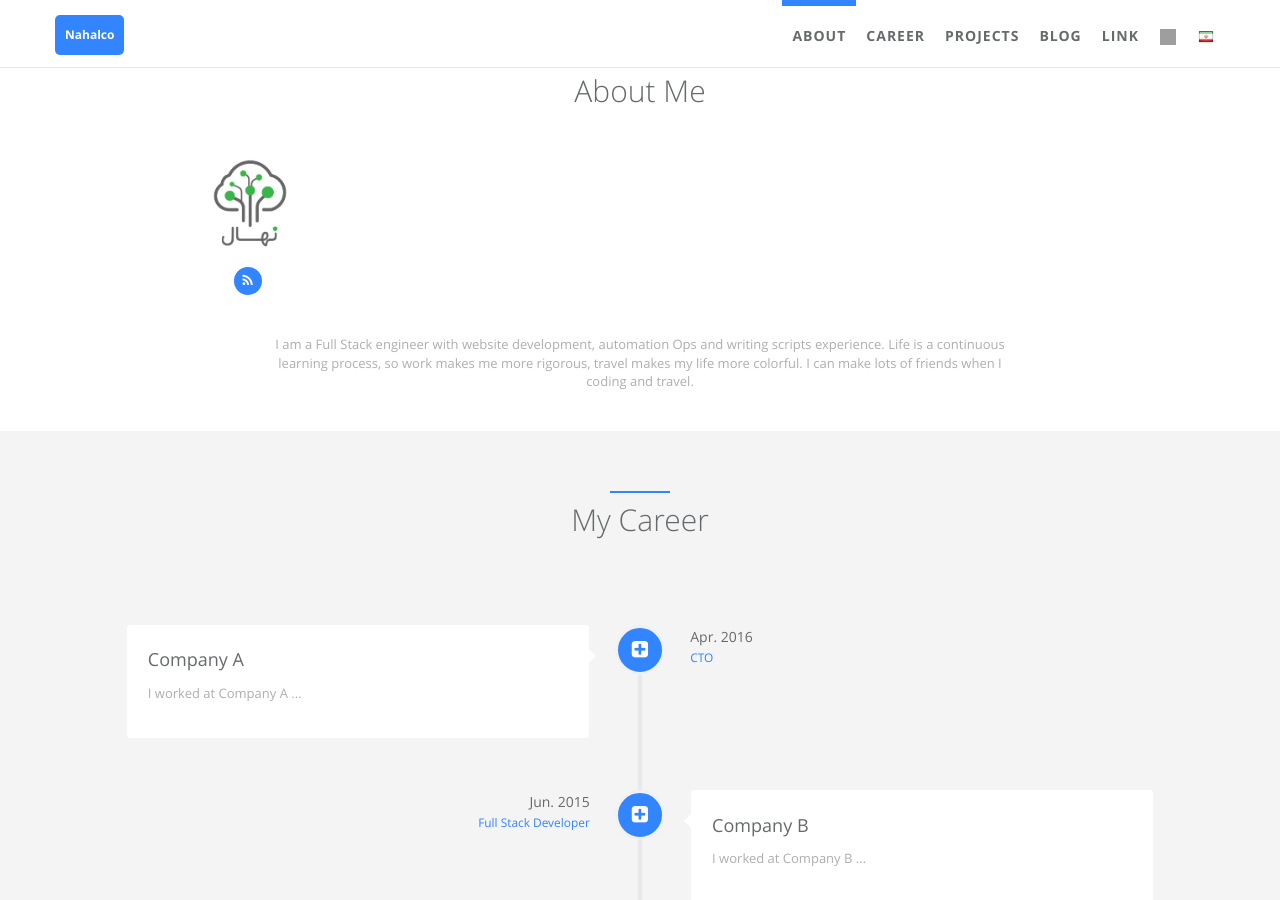
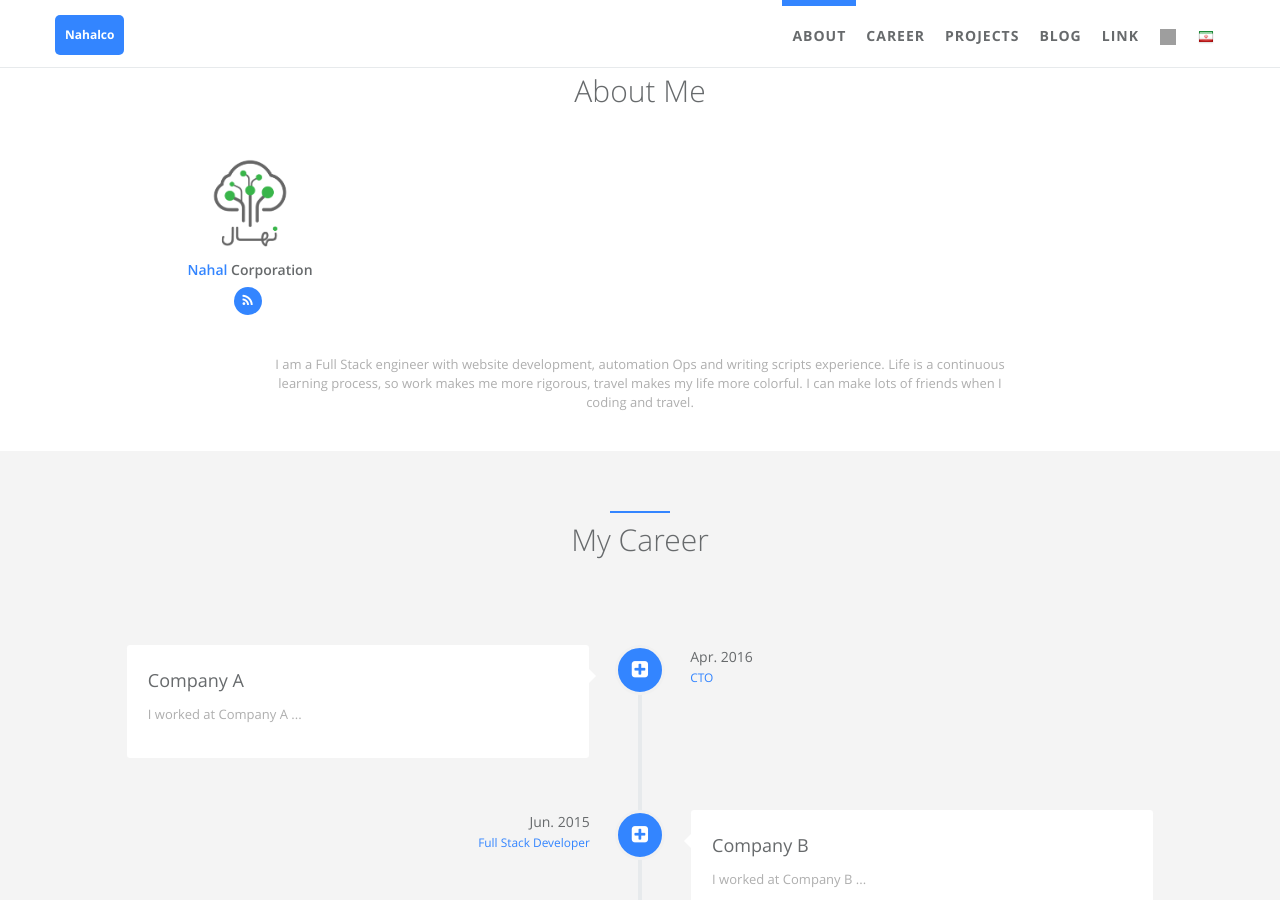
Before and after one commit to Nahalco/nahalco.github.io, a Jekyll site: the page built from index.html, in a window 1280 px wide and 900 px high, scrolled down 468 px. Built offline with Jekyll 4.4.1, drawn with Linux system fonts in a browser that asks for light colours; grey boxes are pictures that could not be loaded.

```diff
--- a/_config.yml
+++ b/_config.yml
@@ -12,7 +12,8 @@ img_path: /static/assets/img/blog  # url should be '/homepage/static/assets/img/
 encoding: utf-8
 
 author:
-  name: Nahalco
+  first_name: Nahal
+  last_name: Corporation
   avatar: static/assets/img/logo.png
 
 # other settings
```
